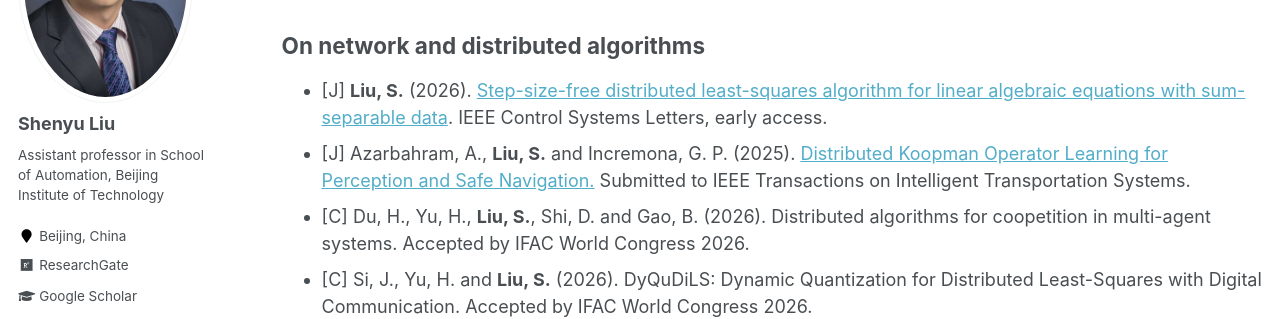
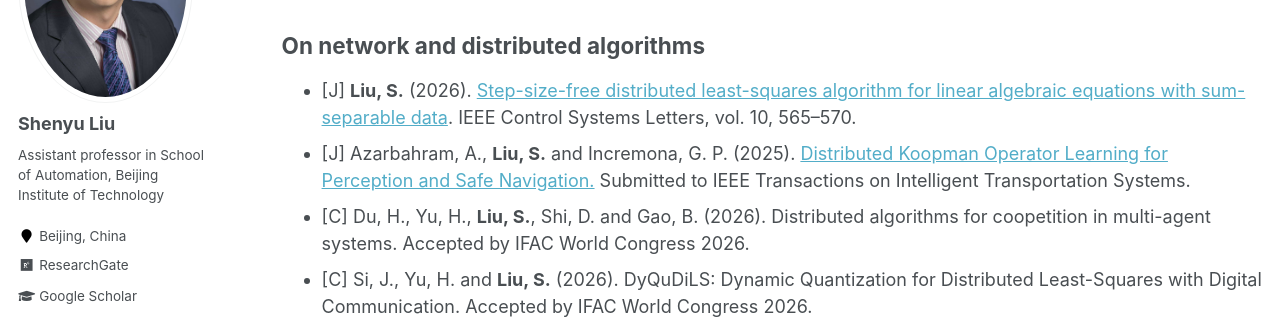
Before and after one commit to Shenyu-Liu/Shenyu-Liu.github.io, a Jekyll site: the page built from _pages/publications.md, in a window 1280 px wide and 900 px high. Shown: the part 255-574 px from the top of the window. Built offline with Jekyll 4.4.1, drawn with Linux system fonts in a browser that asks for light colours; some web fonts are replaced.

Commit message:
Update publications.md

```diff
--- a/_pages/publications.md
+++ b/_pages/publications.md
@@ -13,7 +13,7 @@ author_profile: true
 
 On network and distributed algorithms
 ------
-* [J] <strong>Liu, S.</strong> (2026). <a href="https://ieeexplore.ieee.org/document/11546697">Step-size-free distributed least-squares algorithm for linear algebraic equations with sum-separable data</a>. IEEE Control Systems Letters, early access.
+* [J] <strong>Liu, S.</strong> (2026). <a href="https://ieeexplore.ieee.org/document/11546697">Step-size-free distributed least-squares algorithm for linear algebraic equations with sum-separable data</a>. IEEE Control Systems Letters, vol. 10, 565&ndash;570.
 * [J] Azarbahram, A., <strong>Liu, S.</strong> and Incremona, G. P. (2025). <a href="https://arxiv.org/abs/2511.22368">Distributed Koopman Operator Learning for Perception and Safe Navigation.</a> Submitted to IEEE Transactions on Intelligent Transportation Systems.
 * [C] Du, H., Yu, H., <strong>Liu, S.</strong>, Shi, D. and Gao, B. (2026). Distributed algorithms for coopetition in multi-agent systems. Accepted by IFAC World Congress 2026.
 * [C] Si, J., Yu, H. and <strong>Liu, S.</strong> (2026). DyQuDiLS: Dynamic Quantization for Distributed Least-Squares with Digital Communication. Accepted by IFAC World Congress 2026.
```
